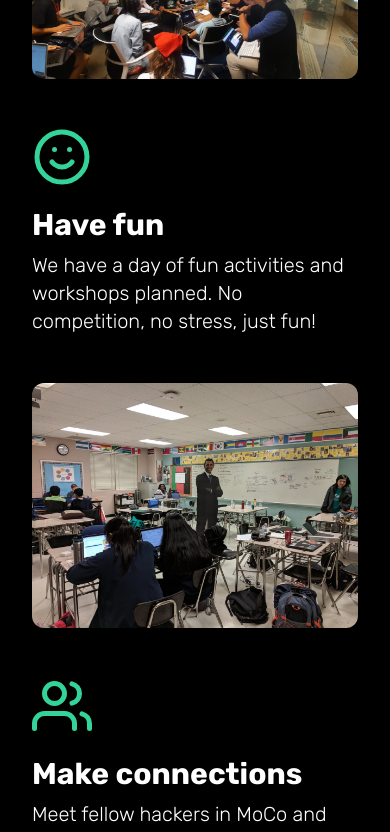
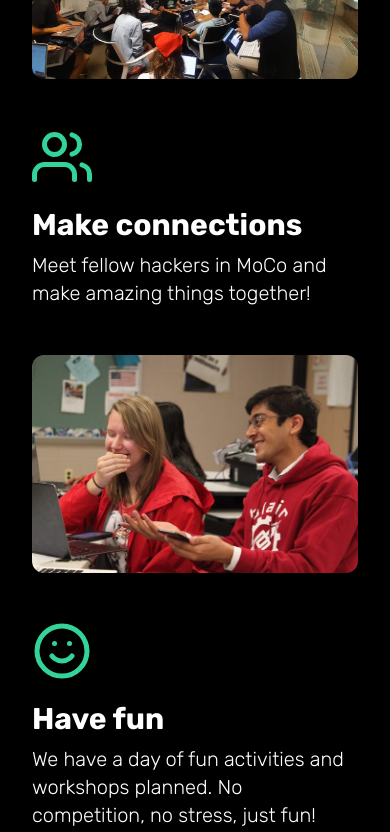
Before and after one commit to blairhacks/blairhacks-mini-2022, a Next.js app: page / in a window 390 px wide. Shown: the part 1900-2732 px from the top of the page. Built offline with nearby package versions, Linux system fonts and the light colour scheme.

Commit message:
Fix grid order

```diff
--- a/pages/index.tsx
+++ b/pages/index.tsx
@@ -81,7 +81,7 @@ export default function Home() {
         </p>
 
         <div className="grid grid-cols-1 sm:grid-cols-2 gap-12 mt-16">
-          <div>
+          <div className="order-1">
             <p className="text-emerald-400">
               <Tool size={60}/>
             </p>
@@ -93,7 +93,7 @@ export default function Home() {
             </p>
           </div>
 
-          <div className="self-center flex items-center justify-center rounded-xl overflow-hidden">
+          <div className="order-2 self-center flex items-center justify-center rounded-xl overflow-hidden">
             {/* <Image
               src="/assets/assemble.jpg"
               alt="Hackers at Hack Club Assemble 2022"
@@ -108,7 +108,7 @@ export default function Home() {
             />
           </div>
 
-          <div className="order-4 sm:order-none self-center flex items-center justify-center rounded-xl overflow-hidden">
+          <div className="order-4 sm:order-3 self-center flex items-center justify-center rounded-xl overflow-hidden">
             {/* <Image
               src="/assets/hackers.jpeg"
               alt="Hackers at BlairHacks MLH Local Hack Day 2017"
@@ -123,7 +123,7 @@ export default function Home() {
             />
           </div>
 
-          <div className="order-3 sm:order-none">
+          <div className="order-3 sm:order-4">
             <p className="text-emerald-400">
               <Users size={60}/>
             </p>
@@ -135,7 +135,7 @@ export default function Home() {
             </p>
           </div>
 
-          <div>
+          <div className="order-5">
             <p className="text-emerald-400">
               <Smile size={60}/>
             </p>
@@ -147,7 +147,7 @@ export default function Home() {
             </p>
           </div>
 
-          <div className="self-center flex items-center justify-center rounded-xl overflow-hidden">
+          <div className="order-6 self-center flex items-center justify-center rounded-xl overflow-hidden">
             {/* <Image
               src="/assets/obama.jpeg"
               alt="Obama at BlairHacks_3"
```
